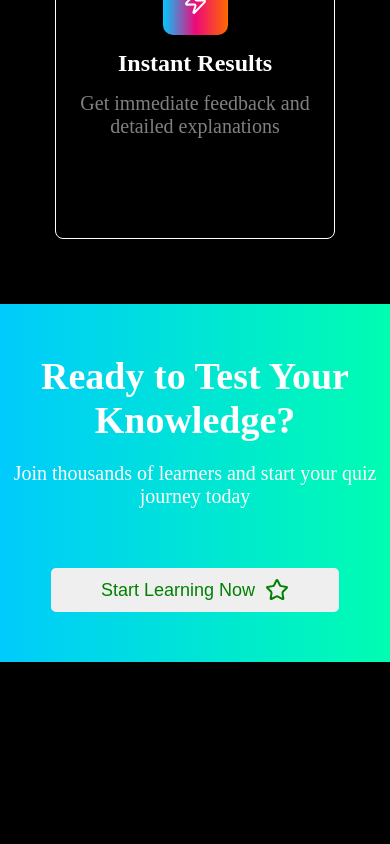
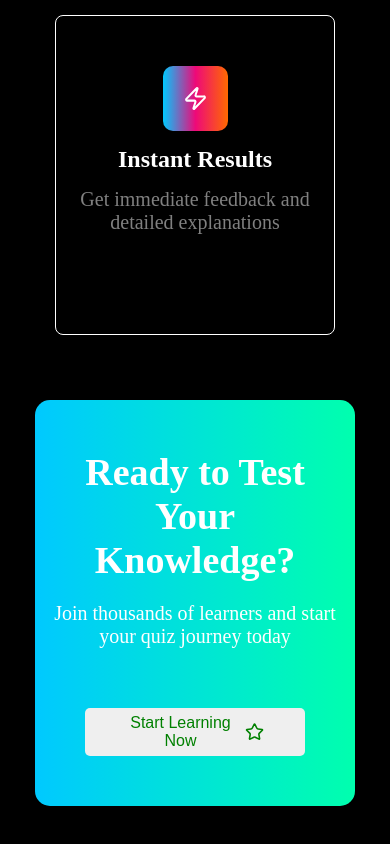
Before and after one commit to adamderbali16/QuizzyMind-, a React (Vite) app: page / in a window 390 px wide. Shown: the part 2587-3431 px from the top of the page. Before the commit the page ends 3299 px from the top, so only its background shows below. Built offline with nearby package versions, Linux system fonts and the light colour scheme.

Commit message:
modification

```diff
--- a/src/Components/About/About.css
+++ b/src/Components/About/About.css
@@ -116,14 +116,18 @@
         font-size: 3rem;
     }
     .about p{
-        width: 420px;
+        width: 320px;
     }
     .cards-container .card{
         min-width: 280px;
         min-height: 280px;
     }
     .about-bottom{
-        width: 420px;
+        width: 320px;
         gap: 10px;
     }
+    .about-bottom button{
+        font-size: 16px;
+        padding: 6px 41px;
+    }
 }
--- a/src/Components/Hero/Hero.css
+++ b/src/Components/Hero/Hero.css
@@ -129,7 +129,7 @@
         flex-direction: column;
     }
     .hero-container p{
-        width: 100%;
+        width: 320px;
     }
     .hero-bottom{
         gap: 15px;
--- a/src/index.css
+++ b/src/index.css
@@ -9,3 +9,6 @@ body{
     padding: 0;
     overflow-x: hidden;
 }
+html{
+    overflow-x: hidden;
+}
```
